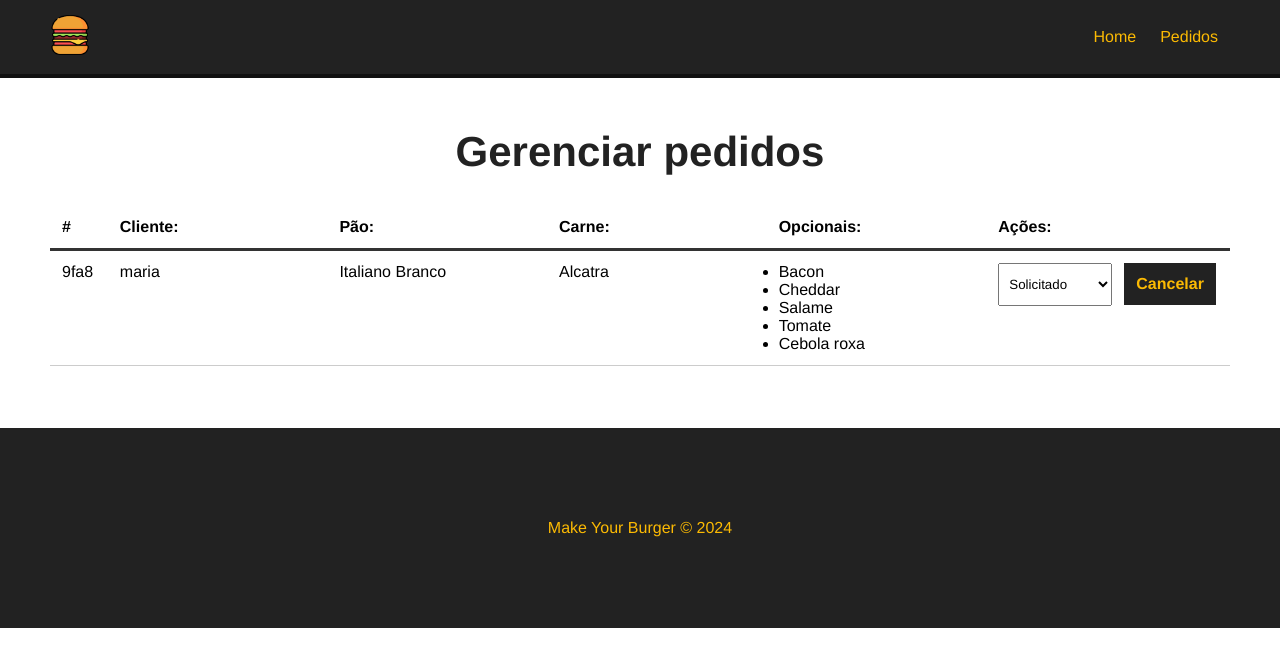
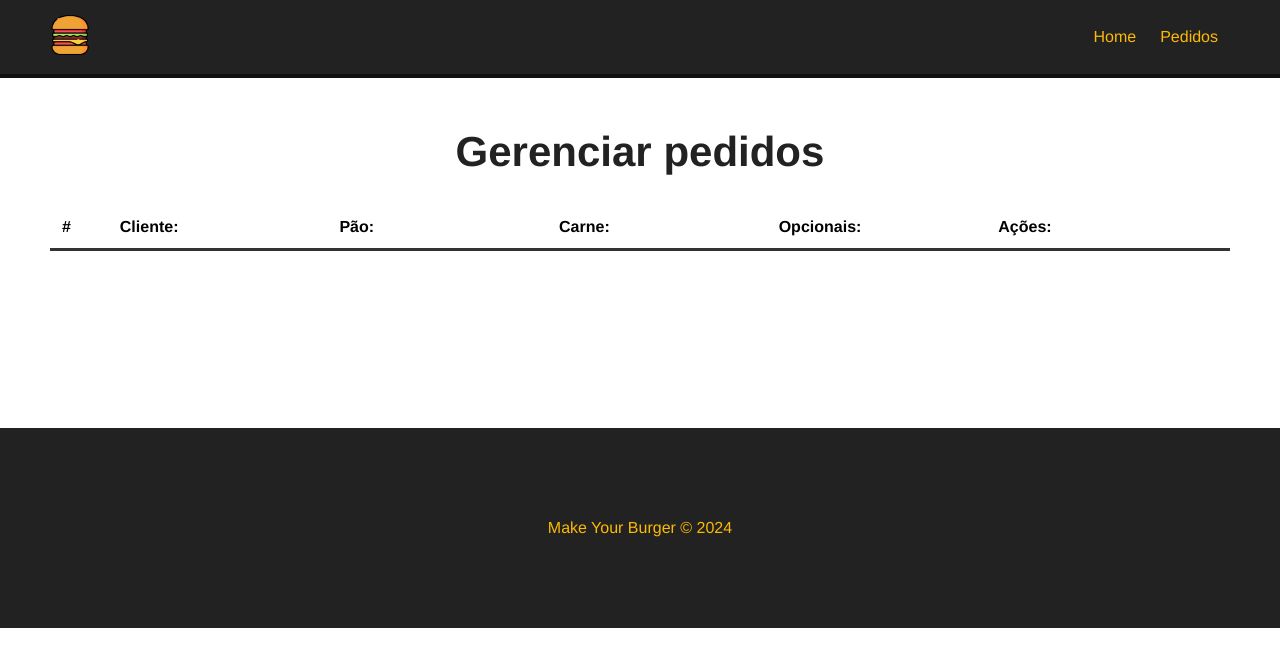
Before and after one commit to rflfl/make-your-burguer, a Vue app: page /pedidos in a window 1280 px wide. Shown: the top 666 px of the page. Built offline with nearby package versions, Linux system fonts and the light colour scheme; data requests are answered from the project's data file.

Commit message:
cancelamento de pedidos

```diff
--- a/db/db.json
+++ b/db/db.json
@@ -77,20 +77,5 @@
       "tipo": "Finalizado"
     }
   ],
-  "burgers": [
-    {
-      "id": "9fa8",
-      "nome": "maria",
-      "carne": "Alcatra",
-      "pao": "Italiano Branco",
-      "opcionais": [
-        "Bacon",
-        "Cheddar",
-        "Salame",
-        "Tomate",
-        "Cebola roxa"
-      ],
-      "status": "Solicitado"
-    }
-  ]
+  "burgers": []
 }
--- a/src/components/Dashboard.vue
+++ b/src/components/Dashboard.vue
@@ -28,7 +28,7 @@
 								{{ current.tipo }}
 							</option>
 						</select>
-						<button class="delete-btn">Cancelar</button>
+						<button class="delete-btn" @click="deletePedido(burger.id)">Cancelar</button>
 					</div>
 				</div>
 			</div>
@@ -62,6 +62,15 @@ export default {
 			const data = await req.json()
 
 			this.status = data
+		},
+		async deletePedido(id){
+			const req = await fetch(`http://localhost:3000/burgers/${id}`,{
+				method: "DELETE"
+			})
+			const res = await req.json()
+//msg
+			this.getPedidos()
+
 		}
 	},
 	mounted(){
```
